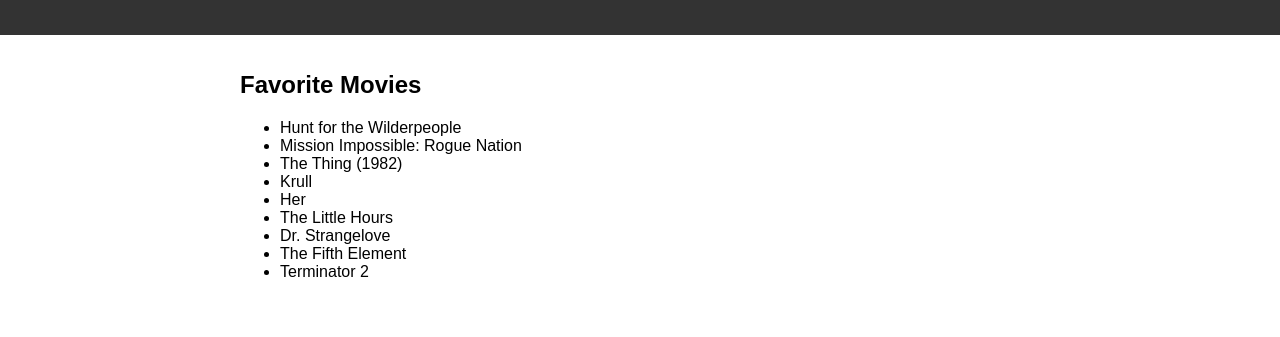
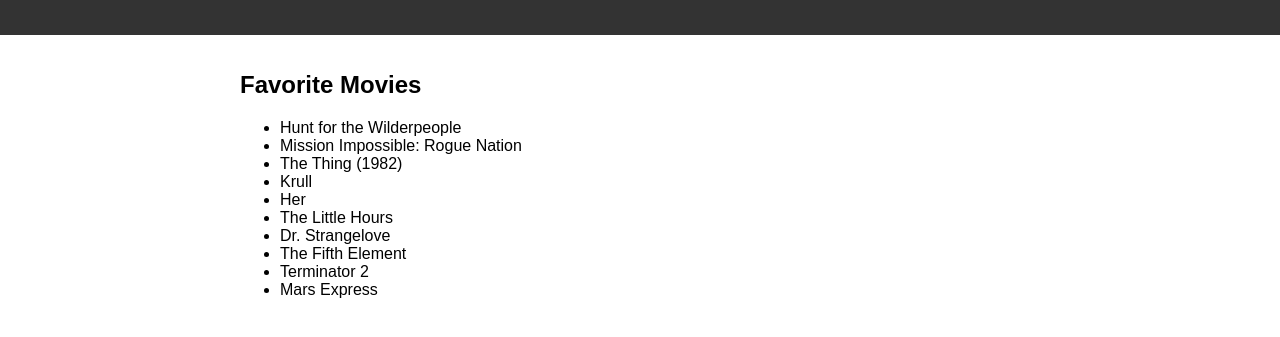
Before and after one commit to Paul-Ryan/pauls-movie-list, a website: page index.html in a window 1280 px wide. Shown: the part 77-414 px from the top of the page. Drawn offline with Linux system fonts and the light colour scheme.

Commit message:
Add Mars Express.

```diff
--- a/index.html
+++ b/index.html
@@ -37,6 +37,7 @@
         <li>Dr. Strangelove</li>
         <li>The Fifth Element</li>
         <li>Terminator 2</li>
+        <li>Mars Express</li>
       </ul>
     </main>
   </body>
```
